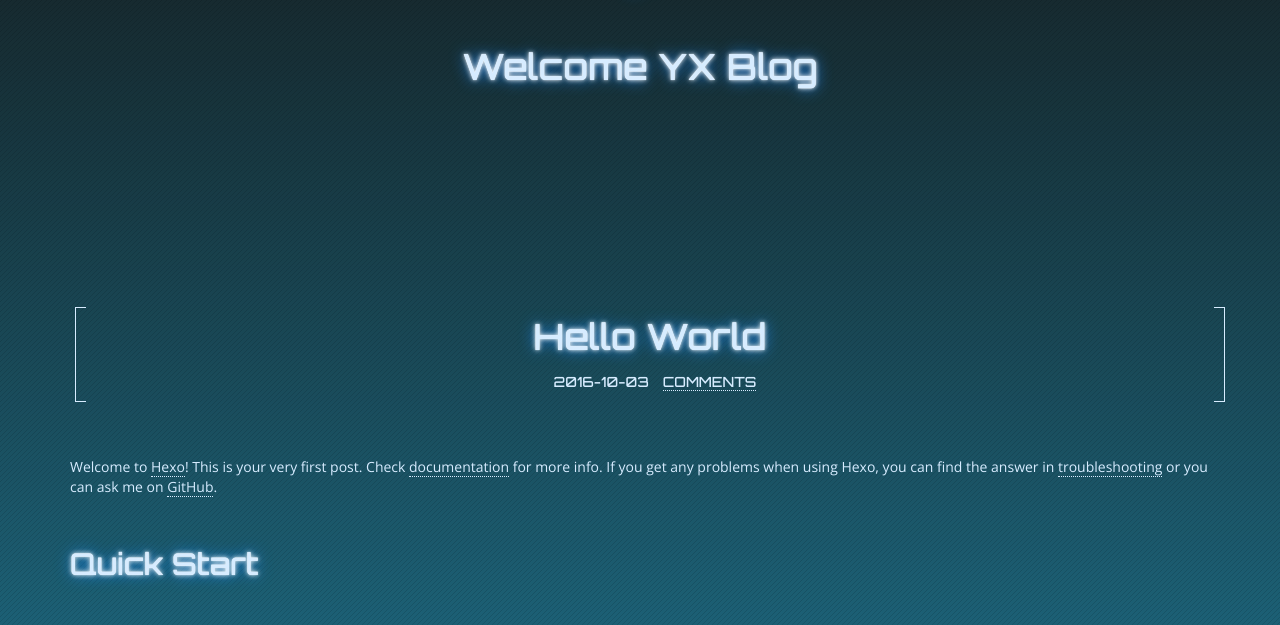
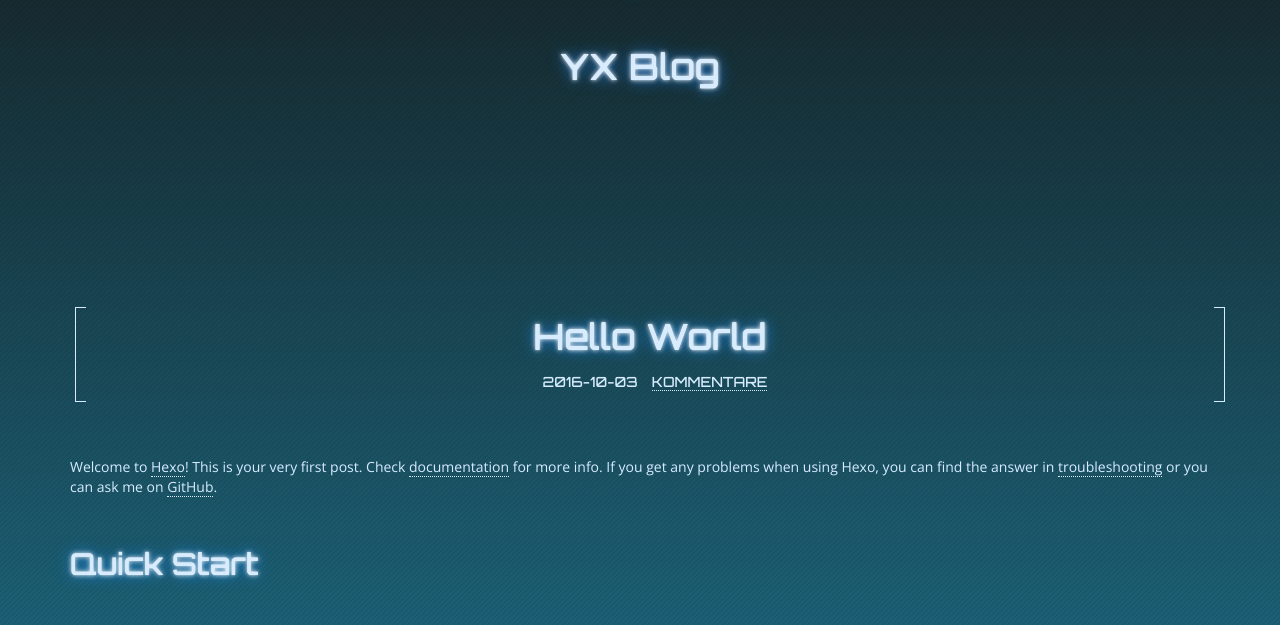
Before and after one commit to yxconankid/yxconankid.github.io, a plain HTML site: page index.html in a window 1280 px wide. Shown: the part 163-788 px from the top of the page. Drawn offline with nearby package versions, Linux system fonts and the light colour scheme.

Commit message:
Site updated: 2016-10-04 22:16:49

```diff
--- a/index.html
+++ b/index.html
@@ -20,7 +20,7 @@
 
     <!--Open Graph Title-->
 
-        <meta property="og:title" content="Welcome YX Blog"/>
+        <meta property="og:title" content="YX Blog"/>
 
 
     <!--Open Graph Description-->
@@ -29,7 +29,7 @@
 
 
     <!--Open Graph Site Name-->
-    <meta property="og:site_name" content="Welcome YX Blog"/>
+    <meta property="og:site_name" content="YX Blog"/>
 
     <!--Type page-->
 
@@ -44,7 +44,7 @@
 
     <!-- Title -->
 
-    <title>Welcome YX Blog</title>
+    <title>YX Blog</title>
 
     <!-- Bootstrap Core CSS -->
     <link rel="stylesheet" href="//maxcdn.bootstrapcdn.com/bootstrap/4.0.0-alpha.2/css/bootstrap.min.css" integrity="sha384-y3tfxAZXuh4HwSYylfB+J125MxIs6mR5FOHamPBG064zB+AFeWH94NdvaCBm8qnd" crossorigin="anonymous">
@@ -127,7 +127,7 @@
     <div class="logo">
         <a href="/"><i class="logo-icon fa fa-code" aria-hidden="true"></i></a>
 
-            <h1 id="main-title" class="title">Welcome YX Blog</h1>
+            <h1 id="main-title" class="title">YX Blog</h1>
 
     </div>
 </header>
@@ -148,7 +148,7 @@
                 <span class="date">2016-10-03</span>
 
 
-                <a href="http://yoursite.com/2016/10/03/hello-world/#disqus_thread" class="comments article-comment-link">Comments</a>
+                <a href="http://yoursite.com/2016/10/03/hello-world/#disqus_thread" class="comments article-comment-link">Kommentare</a>
 
 
         </div>
```
Also changed, not shown: 2016/10/03/hello-world/index.html (+3 -3 lines), archives/2016/10/index.html (+3 -3 lines), archives/2016/index.html (+3 -3 lines), archives/index.html (+4 -4 lines).
